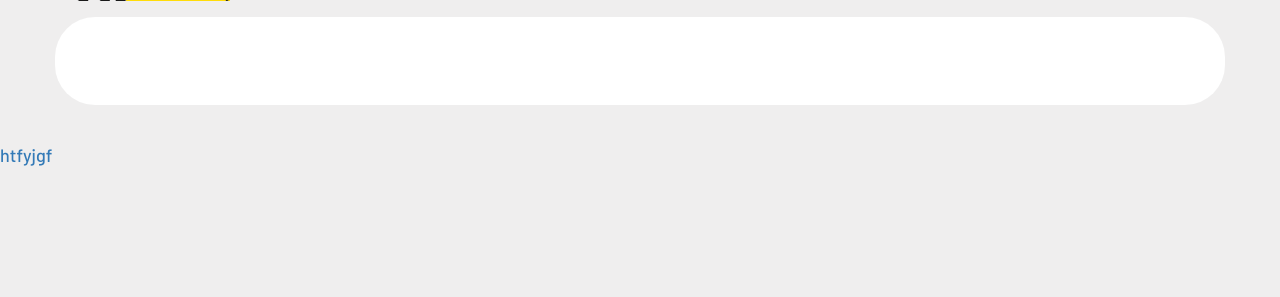
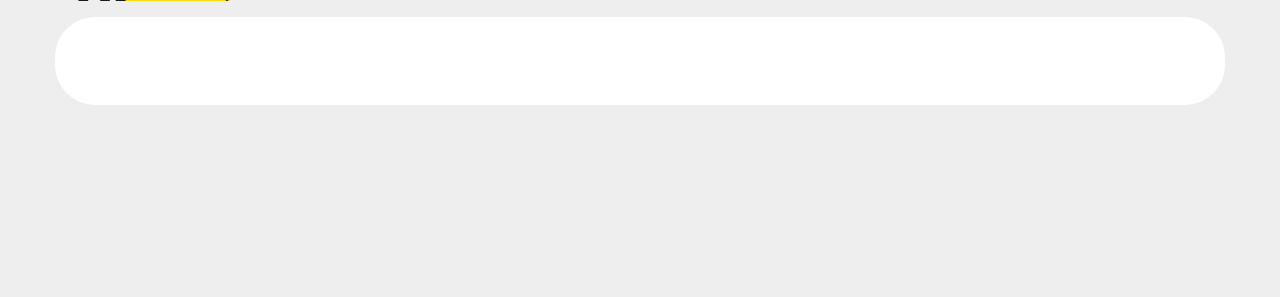
Before and after one commit to abli-mohammed/Transport-Thing, a PHP site: page /homePage.php in a window 1280 px wide. Shown: the part 65-362 px from the top of the page. Run offline with PHP 8.4, Linux system fonts and the light colour scheme; the visitor is signed in with stand-in values (Sample User, id 1); data that the repository does not hold is empty.

Commit message:
update13

```diff
--- a/homePage.php
+++ b/homePage.php
@@ -130,7 +130,6 @@ $ligne = mysqli_fetch_array($query);
            </div>
         </div>
     </div>
-    <a  onclick="id_request('222222')">htfyjgf</a>
 </body>
 
 </html>
```
